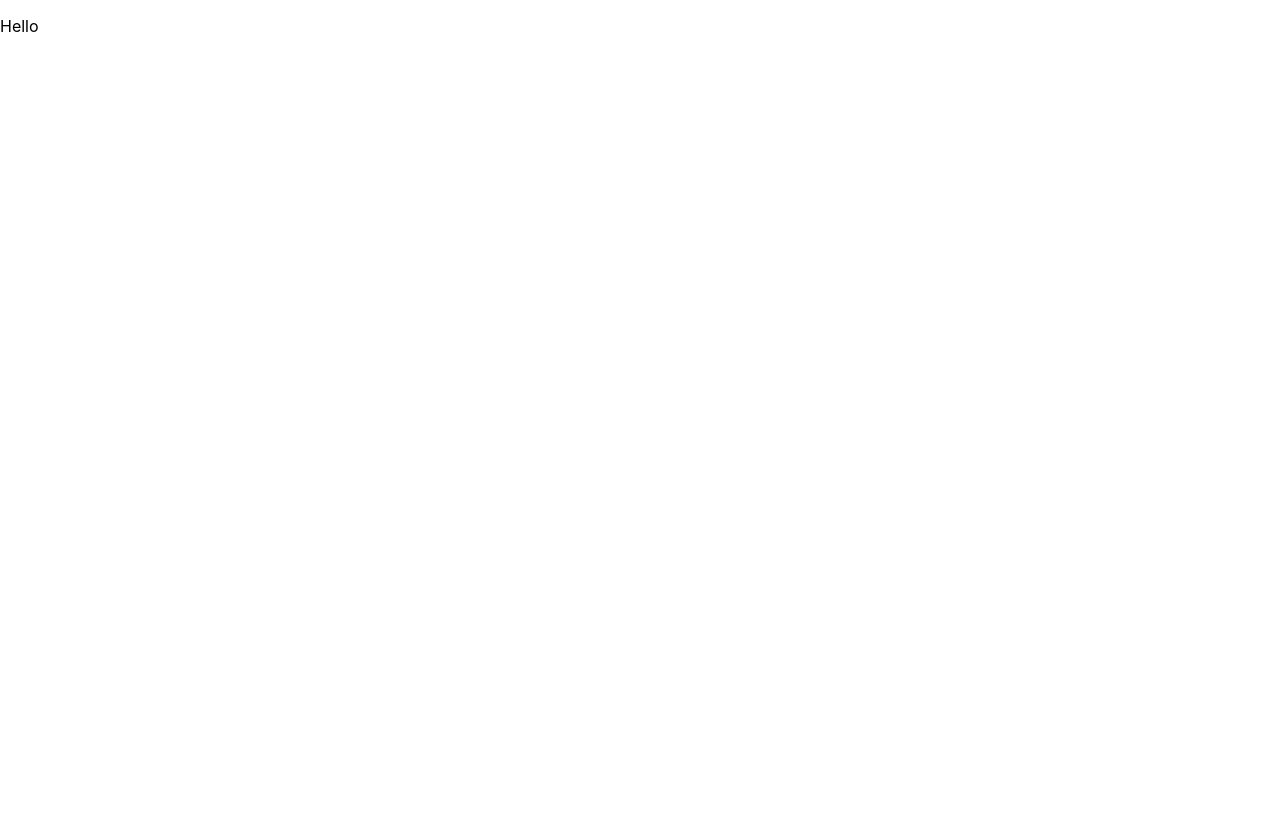
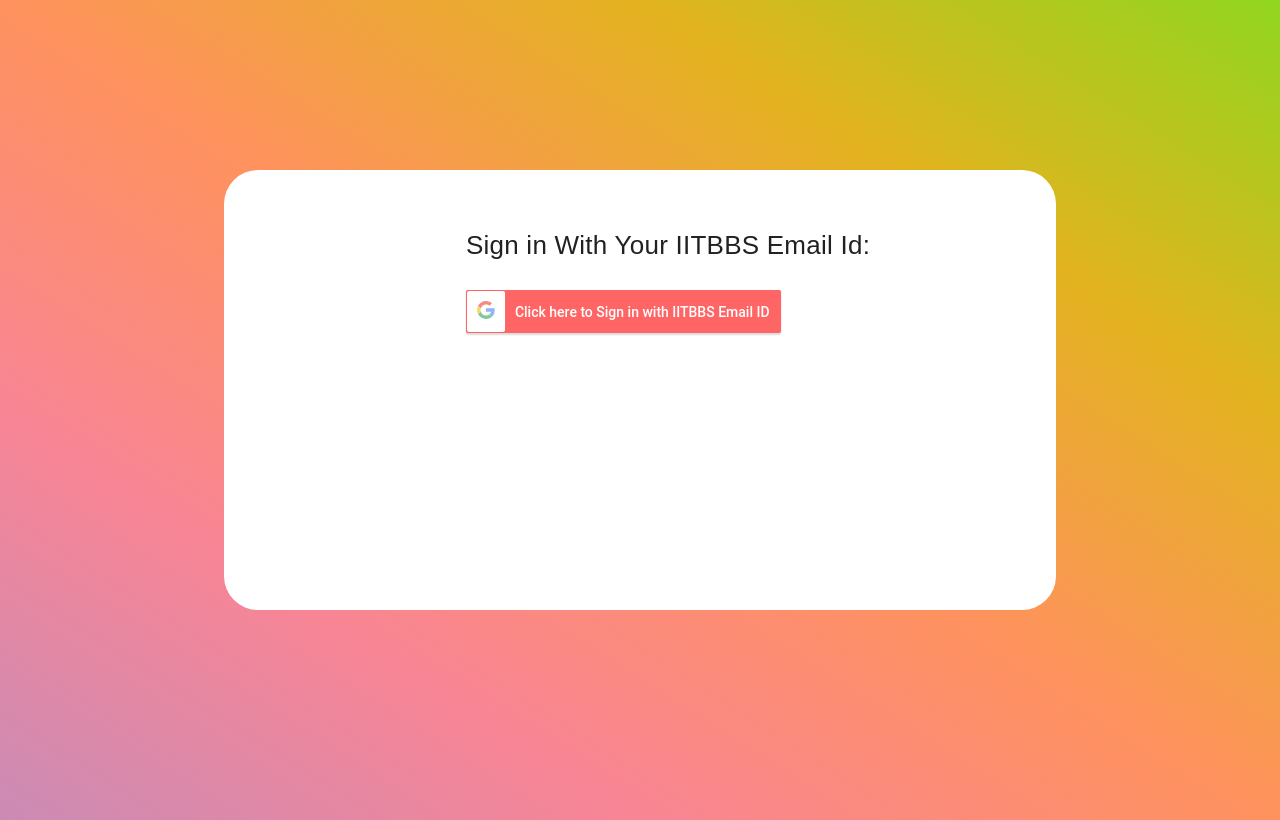
Before and after one commit to jindalabhay2003/A-Discussion-Portal, a React (Create React App) app in the folder discussion_portal/: page / in a window 1280 px wide. Built offline with nearby package versions, Linux system fonts and the light colour scheme.

Commit message:
Completed Google Authorisation

```diff
--- a/discussion_portal/package.json
+++ b/discussion_portal/package.json
@@ -3,11 +3,13 @@
   "version": "0.1.0",
   "private": true,
   "dependencies": {
+    "@material-ui/core": "^4.12.3",
     "@testing-library/jest-dom": "^5.16.2",
     "@testing-library/react": "^12.1.4",
     "@testing-library/user-event": "^13.5.0",
     "react": "^17.0.2",
     "react-dom": "^17.0.2",
+    "react-google-login": "^5.2.2",
     "react-scripts": "5.0.0",
     "web-vitals": "^2.1.4"
   },
--- a/discussion_portal/src/App.js
+++ b/discussion_portal/src/App.js
@@ -1,9 +1,15 @@
 
 import './App.css';
+import Blogs from "./components/Blogs";
+import AccountProvider from "./context/AccountProvider";
 
 function App() {
   return (
-    <p>Hello</p>
+    <div>
+      <AccountProvider>
+        <Blogs />
+      </AccountProvider>
+    </div>
   );
 }
 
--- /dev/null
+++ b/discussion_portal/src/components/Blogs.jsx
@@ -0,0 +1,46 @@
+import {AppBar,Toolbar, makeStyles,Box} from '@material-ui/core'
+import React, {useContext} from 'react';
+import { AccountContext } from '../context/AccountProvider';
+
+// Components
+import Login from './accounts/Login'
+import MainPage from './MainPage';
+
+const useStyles = makeStyles({
+    container: {
+        backgroundImage: `linear-gradient(to right top, #cb8bb5, #f88595, #ff925e, #e3b31f, #91d61f)`,
+        height: '100vh',
+        padding: '10px',
+        margin: 0
+    },
+    loginHeader : {
+        height: 200,
+        background: '#00bfa5',
+        boxShadow: 'none'
+    },
+    Header : {
+        height: 115,
+        background: '#128C7E',
+        boxShadow: 'none'
+    }
+})
+
+const Blogs = () => {
+
+    const classes = useStyles();
+    const {account} = useContext(AccountContext);
+
+    return (
+        <Box className={classes.container}>
+         <React.Fragment>
+        {/* <AppBar className={account?classes.Header:classes.loginHeader} >
+            <Toolbar  ></Toolbar>
+        </AppBar> */}
+        {account?<MainPage />:<Login />}
+        </React.Fragment>
+        </Box>
+
+    )
+}
+
+export default Blogs;
--- /dev/null
+++ b/discussion_portal/src/components/MainPage.jsx
@@ -0,0 +1,14 @@
+import { Box } from "@material-ui/core";
+import { useContext } from "react";
+import { AccountContext } from "../context/AccountProvider";
+
+const MainPage = ()=>{
+
+    const {account} = useContext(AccountContext);
+
+    return(
+        <p>{account.name}</p>
+    )
+}
+
+export default MainPage;
--- /dev/null
+++ b/discussion_portal/src/components/accounts/Login.jsx
@@ -0,0 +1,98 @@
+import { Dialog, withStyles,Box,Typography,makeStyles,List,ListItem } from "@material-ui/core";
+import {GoogleLogin} from 'react-google-login';
+import { useContext } from "react";
+import { AccountContext } from "../../context/AccountProvider";
+
+const useStyles = makeStyles({
+    Component: {
+        display: 'flex',
+        flexDirection: 'column',
+        alignItems: 'center'
+    },
+    leftComponent: {
+        padding: '56px 0px 56px 56px'
+    },
+    title: {
+        fontSize: '26px',
+        marginBottom: 25,
+        fontWeight: 300,
+        fontFamily: 'Arial, Helvetica, sans-serif'
+    },
+    GoogleLogin: {
+        backgroundColor: 'red !important',
+        color: 'white !important'
+    }
+})
+
+//Making height and Width of dialog box large
+
+const Style = {
+    dialogpaper: {
+        height: '55%',
+        width: '65%',
+        marginTop: '1%',
+        boxShadow: 'none',
+        borderRadius: '34px',
+        maxHeight: '100%',
+        maxWidth: '100%'
+    }
+}
+
+
+const Login = ({classes}) =>{
+
+    const className = useStyles();
+    const clientID = '1032742189652-sodupvqpblrb8i8rcsu4f19ro5et1sg9.apps.googleusercontent.com';
+
+    const {account, setAccount} = useContext(AccountContext);
+
+    // This will called when google authentication is succesfully done
+    const onLoginSuccess = async (res) =>{
+        // Google provides us this res object which contains some data about us
+        // console.log("Login Succesful", res.profileObj);
+        // setAccount(res.profileObj);
+        console.log(res.profileObj);
+
+        const email = res.profileObj.email;
+        const length  = parseInt(email.length);
+        if(length> 12 && email.slice(length-12,length) === "iitbbs.ac.in"){
+            // setAccount(res.profileObj);
+        }
+        else{
+            alert("Please Log in with your IITBBS email Id");
+        }
+
+    }
+
+    const onLoginFailure = () => {
+        console.log("Login Failure");
+    }
+
+    return(
+        <Dialog
+        open={true}
+        // we are adding our css(dialogpaper) in paper class of material UI(identified by dev tools)
+        classes={{ paper: classes.dialogpaper}}
+        BackdropProps={{style: {backgroundColor: 'unset'}}}
+        >
+          <Box className={className.Component}>
+              <Box className={className.leftComponent}>
+                  <Typography className={className.title}>Sign in With Your IITBBS Email Id: </Typography>
+                  <GoogleLogin
+                buttonText="Click here to Sign in with IITBBS Email ID"
+                clientId= {clientID}
+                isSignedIn={true}
+                onSuccess={onLoginSuccess}
+                onFailure={onLoginFailure}
+                cookiePolicy={'single_host_origin'}
+                className={className.GoogleLogin}
+                ></GoogleLogin>
+
+              </Box>
+          </Box>
+        </Dialog>
+    )
+}
+
+// we have to cover our Login page for applying our own css Style
+export default withStyles(Style)(Login);
--- /dev/null
+++ b/discussion_portal/src/context/AccountProvider.jsx
@@ -0,0 +1,23 @@
+import { createContext, useState} from "react";
+
+
+export const AccountContext = createContext(null);
+
+const AccountProvider = ({children}) => {
+
+    const [account, setAccount] = useState();
+
+    return (
+       < AccountContext.Provider
+       value={{
+
+        account,
+        setAccount
+       }} >
+           {children}
+       </AccountContext.Provider>
+
+    )
+}
+
+export default AccountProvider;
```
Also changed, not shown: 1 other file (tests, documents, lock files or other folders).
